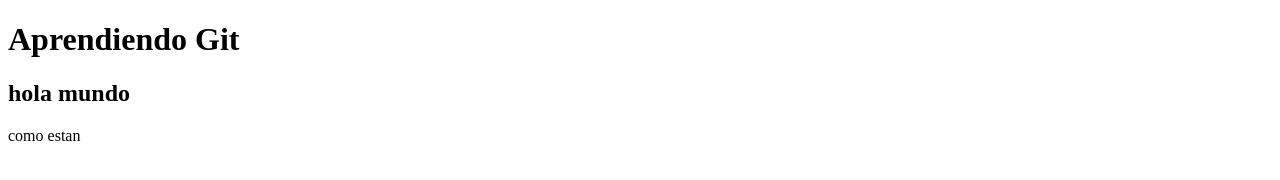
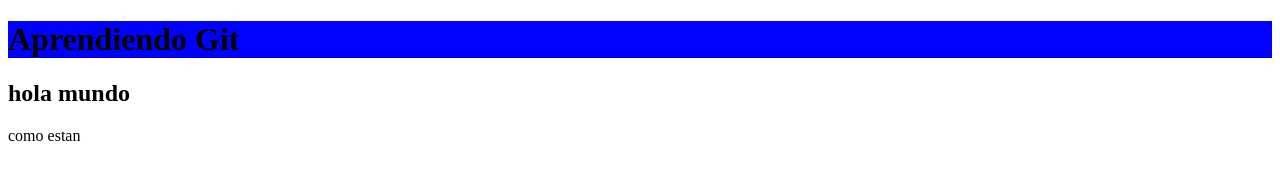
Before and after one commit to cchura94/p1, a plain HTML site: page index.html in a window 1280 px wide. Drawn offline with Linux system fonts and the light colour scheme.

Commit message:
este es el segundo commit desde cpc

```diff
--- /dev/null
+++ b/css/estilo.css
@@ -0,0 +1,3 @@
+h1{
+	background-color: #0000ff;
+}
--- a/index.html
+++ b/index.html
@@ -2,6 +2,7 @@
 <html lang="en">
 <head>
 	<meta charset="UTF-8">
+	<link rel="stylesheet" href="css/estilo.css">
 	<title>Git</title>
 </head>
 <body>
```
